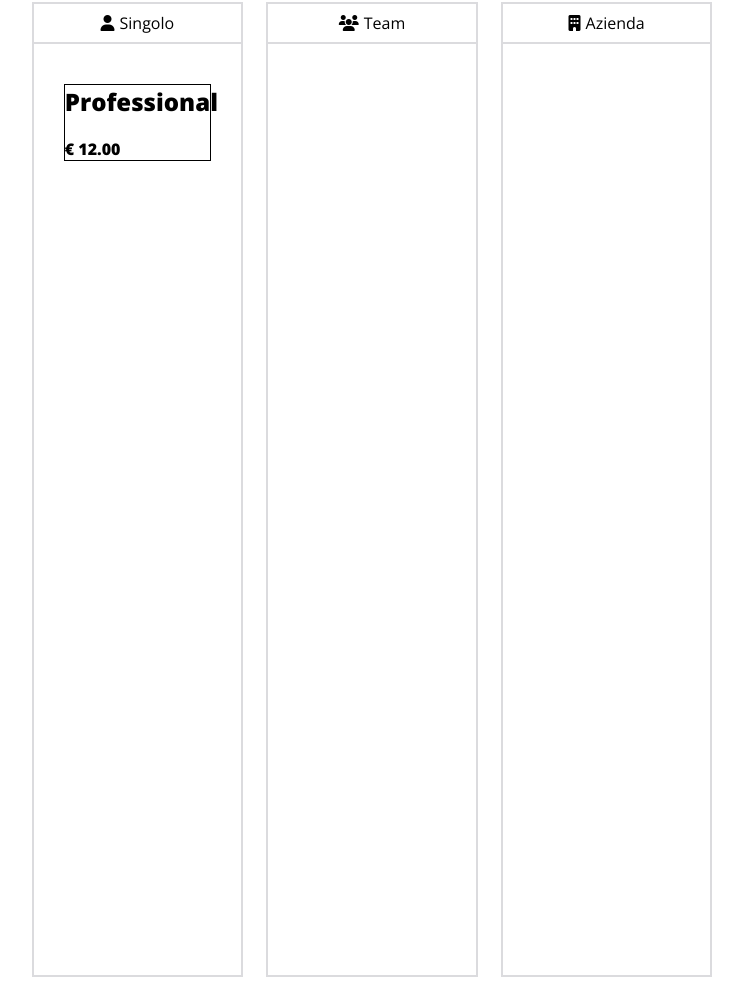
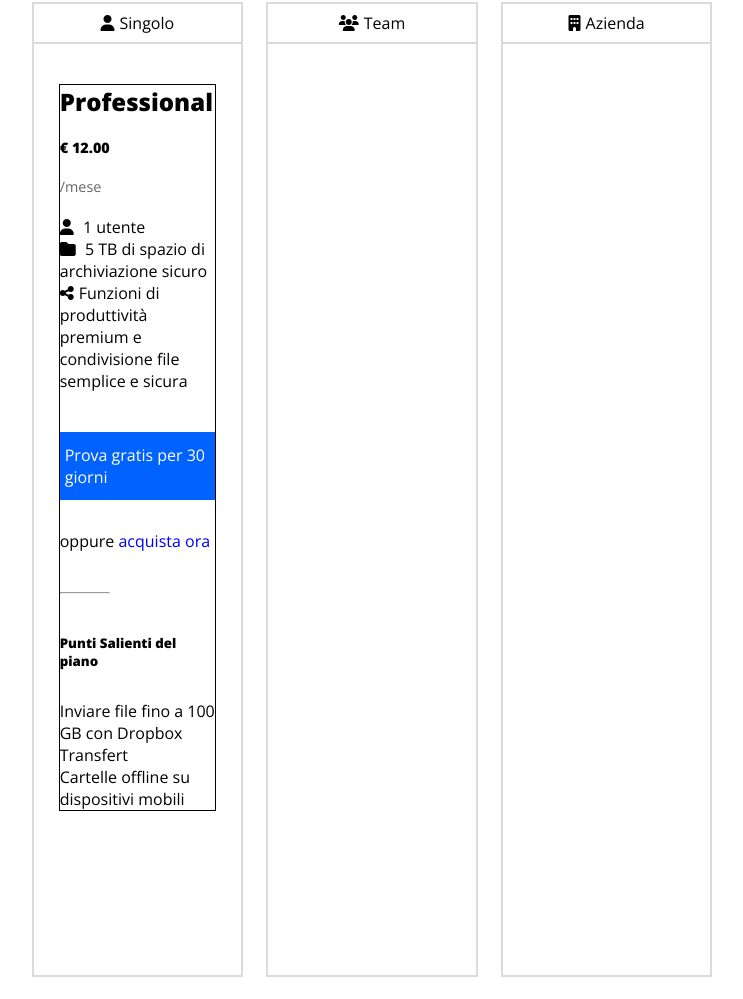
Before and after one commit to marroccuandrea/htmlcss-dropbox, a plain HTML site: page index.html in a window 1280 px wide. Shown: the part 1624-2623 px from the top of the page, without its empty margins (268-1011 px from the left). Drawn offline with nearby package versions, Linux system fonts and the light colour scheme.

Commit message:
compilata prima colonna

```diff
--- a/css/style.css
+++ b/css/style.css
@@ -101,7 +101,7 @@ h1{
 
 }
 
-p{
+.jumbo-box p{
     font-weight: 400;
     padding-bottom: 45px;
 }
@@ -192,14 +192,50 @@ p{
 
 .colonna-vert .professional{
     border: 1px solid black;
-    margin: 40px 30px;
+    margin: 40px 25px;
 }
 
 h3{
     font-size: 1.5rem;
+    margin-bottom: 20px;
 }
 
 .euro{
-    padding-top: 20px;
+    margin-bottom: 20px;
     font-weight: 800;
+    font-size: 0.9rem;
 }
+
+.mensilita{
+    color: #676767;
+    margin-bottom: 20px;
+    font-size: 0.9rem;
+}
+
+.lista-top{
+    margin-bottom: 40px;
+}
+
+.prova-gratis{
+    background-color: #0062FF;
+    color: white;
+    justify-content: center;
+    align-items: center;
+    margin-top: 40px;
+    margin-bottom: 30px;
+    padding: 12px 5px;
+}
+
+.oppure{
+    margin-bottom: 40px;
+}
+
+.hr-colonna{
+    max-width: 50px;
+    margin-bottom: 40px;
+    color: #DBDBDE;
+}
+
+h5{
+    margin-bottom: 30px;
+}
--- a/index.html
+++ b/index.html
@@ -86,7 +86,24 @@
                             <ul class="euro">
                                 <li>&euro;<span> 12.00</span></li>
                             </ul>
+                            <ul class="mensilita">
+                                <li>/mese</li>
+                            </ul>
+                            <ul class="lista-top">
+                                <li><i class="fa-solid fa-user"></i><span> 1 utente</span></li>
+                                <li><i class="fa-solid fa-folder"></i><span> 5 TB di spazio di archiviazione sicuro</span></li>
+                                <li><i class="fa-solid fa-share-nodes"></i><span>Funzioni di produttività premium e condivisione file semplice e sicura</span></li>
+                            </ul>
+                            <a class="prova-gratis flex" href="#">Prova gratis per 30 giorni</a>
+                            <p class="oppure">oppure<a href="#"> acquista ora</a></p>
+                            <hr class="hr-colonna">
+                            <h5>Punti Salienti del piano</h5>
+                            <ul>
+                                <li>Inviare file fino a 100 GB con Dropbox Transfert</li>
+                                <li>Cartelle offline su dispositivi mobili</li>
+                            </ul>
                         </div>
+
                     </div>
                     <div class="colonna-vert">
                         <div class="team flex">
```
